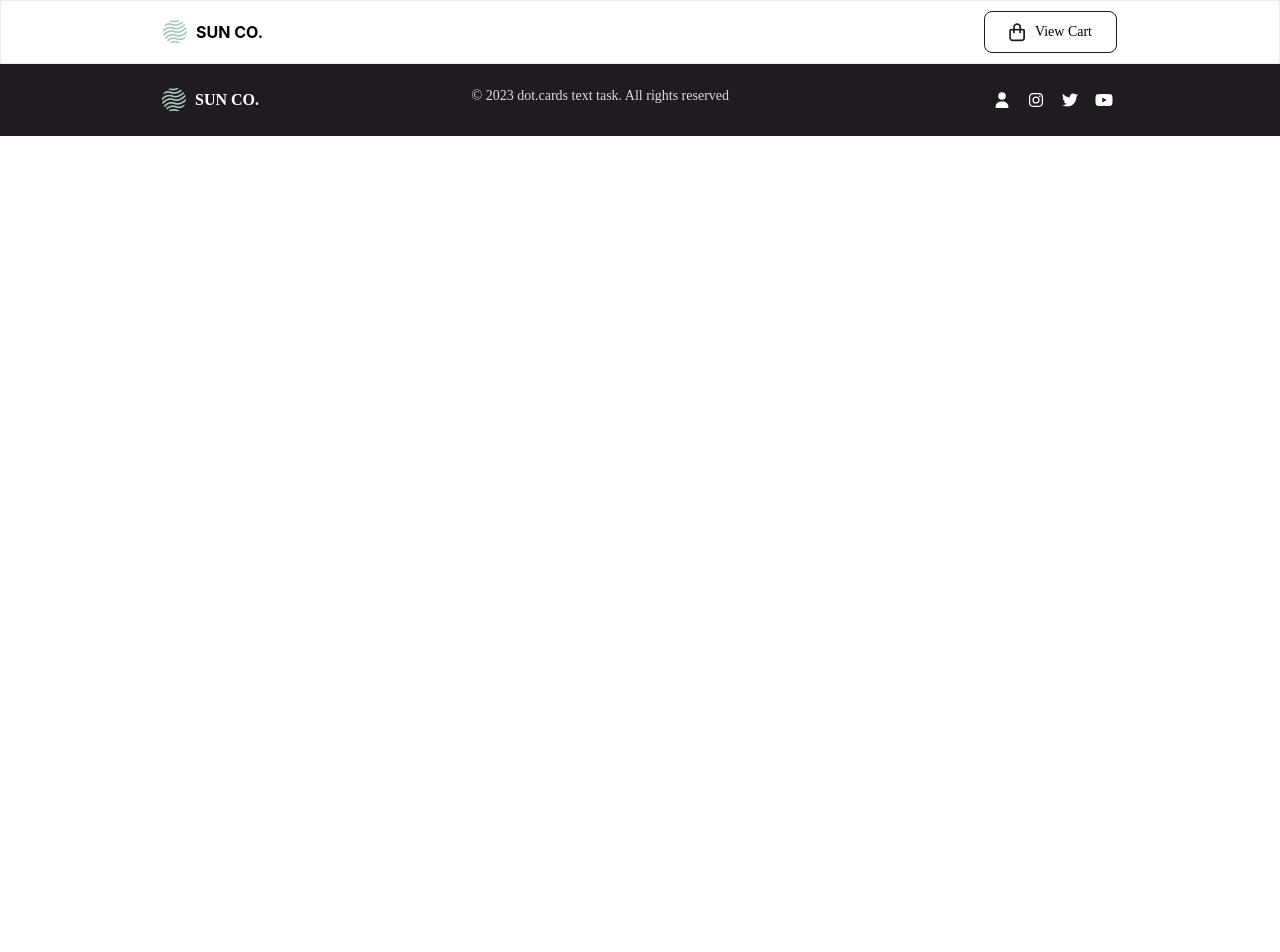
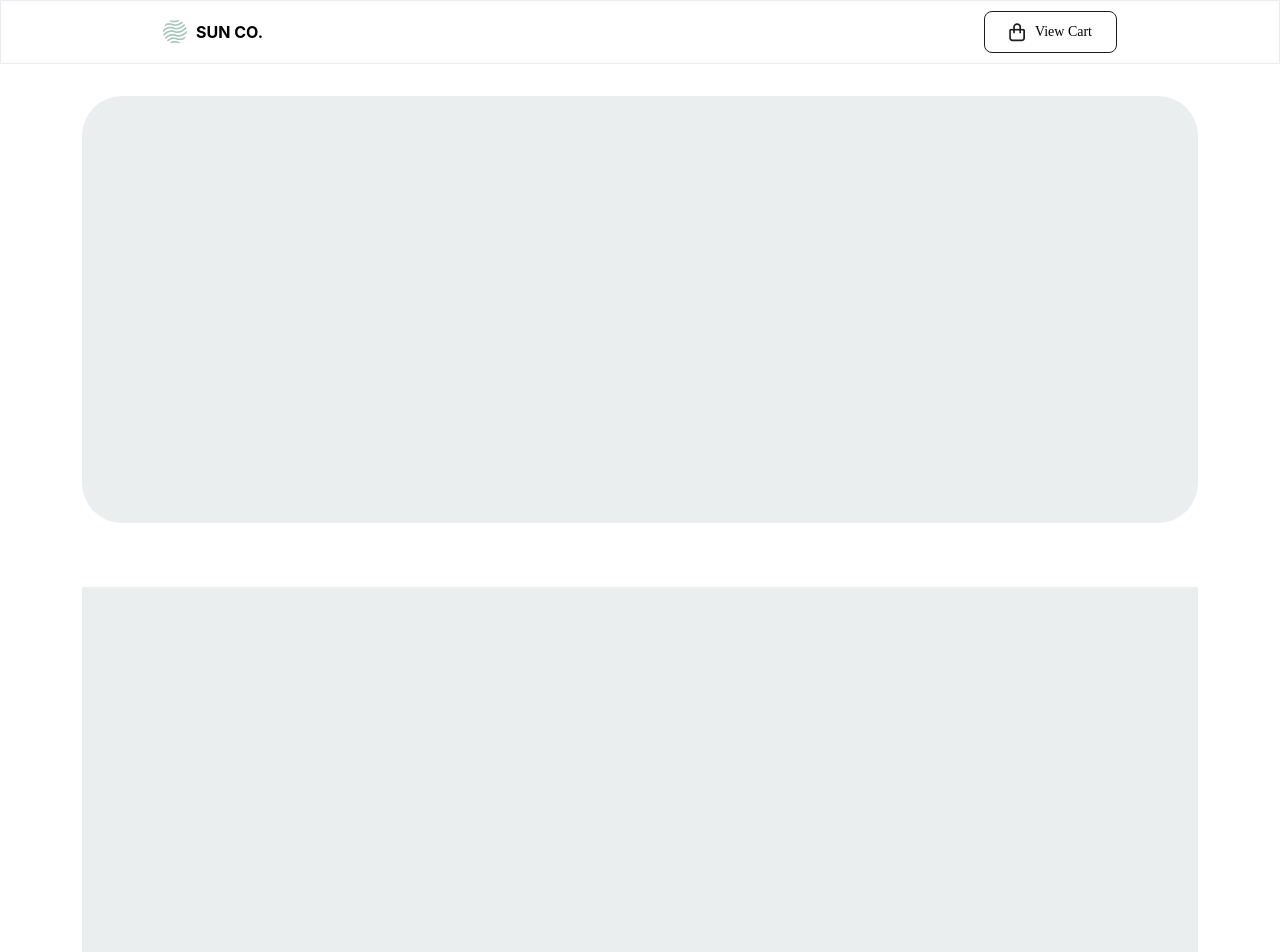
Before and after one commit to freddy990117/Shoe_Store, a React (Vite) app: page / in a window 1280 px wide. Shown: the top 952 px of the page. Before the commit the page ends 800 px from the top, so only its background shows below. Built offline with nearby package versions, Linux system fonts and the light colour scheme.

Commit message:
Style : Setup basic build (introduct & more)

```diff
--- a/src/App.css
+++ b/src/App.css
@@ -86,3 +86,23 @@
     }
   }
 }
+.homepage-main {
+  width: 100%;
+  display: flex;
+  align-items: center;
+  justify-self: center;
+  flex-direction: column;
+  gap: 64px;
+  .homepage-product {
+    background-color: #eaeeef;
+    width: 1116px;
+    height: 427px;
+    border-radius: 40px;
+    margin-top: 32px;
+  }
+  .homepage-more {
+    width: 1116px;
+    height: 470px;
+    background-color: #eaeeef; /* this background-color would delete*/
+  }
+}
```
